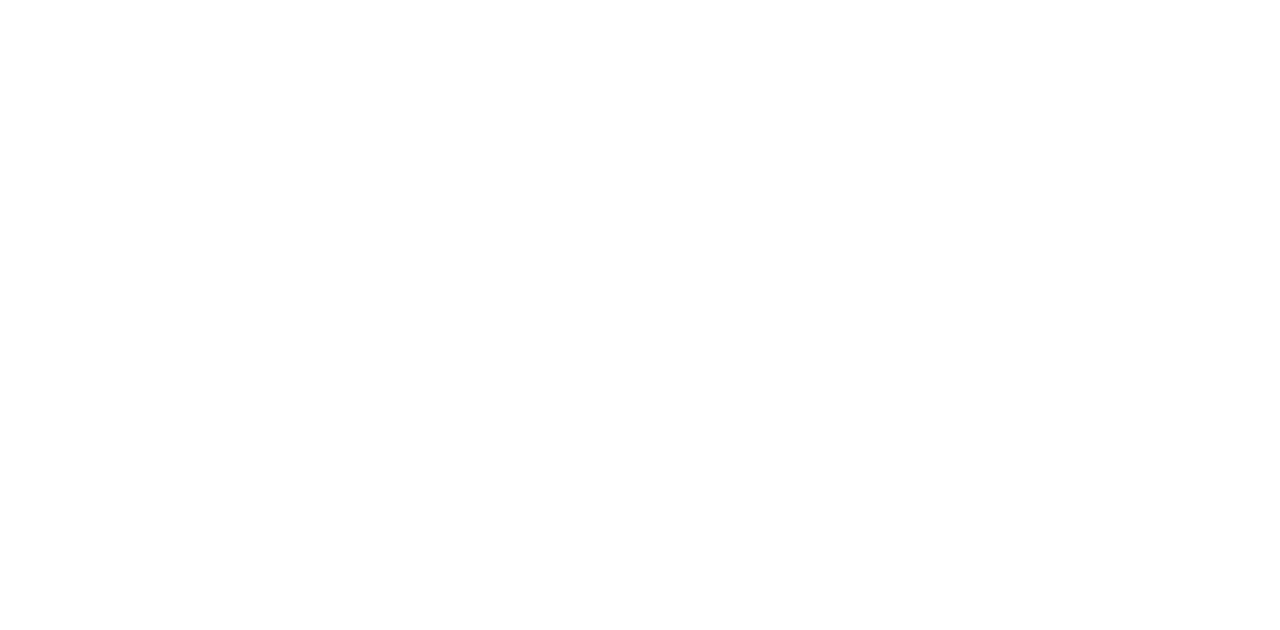
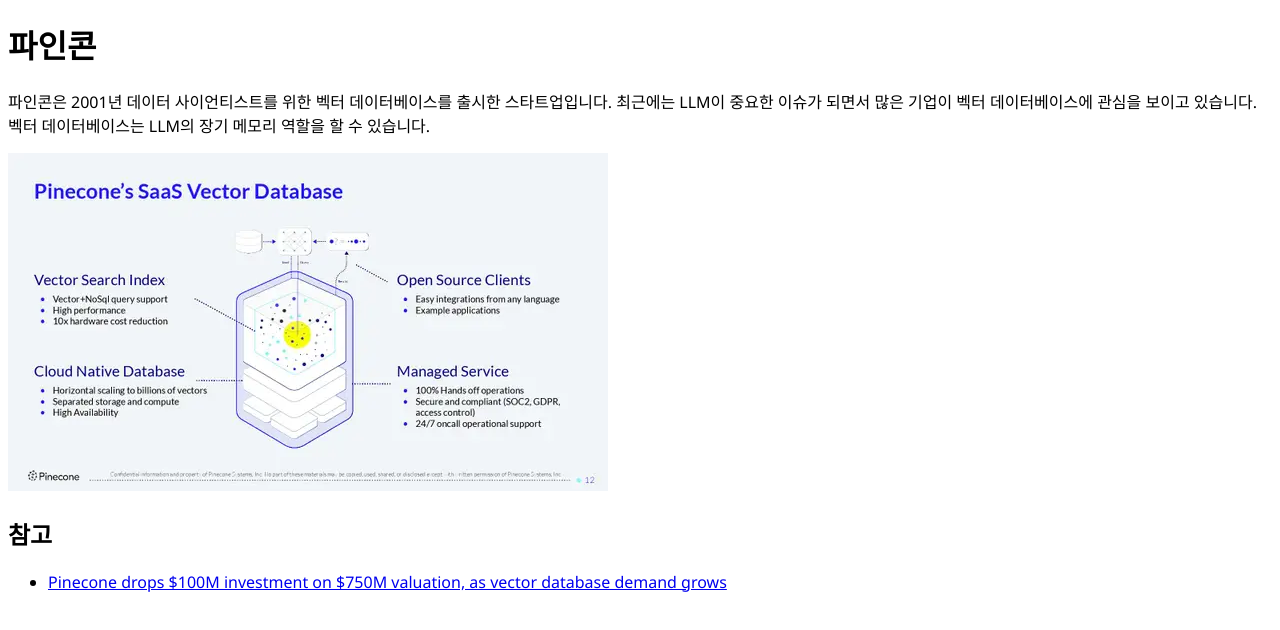
Before and after one commit to marron-b/brown, a Next.js app: page /pinecone/about_pinecone in a window 1280 px wide. Shown: the top 630 px of the page. Built offline with nearby package versions, Linux system fonts and the light colour scheme.

Commit message:
Update about_pinecone.mdx

```diff
--- a/pages/pinecone/about_pinecone.mdx
+++ b/pages/pinecone/about_pinecone.mdx
@@ -2,3 +2,13 @@
 title: 파인콘
 description: 파인콘 스타트업과 벡터 데이터베이스
 ---
+# 파인콘
+파인콘은 2001년 데이터 사이언티스트를 위한 벡터 데이터베이스를 출시한 스타트업입니다.
+최근에는 LLM이 중요한 이슈가 되면서 많은 기업이 벡터 데이터베이스에 관심을 보이고 있습니다. 벡터 데이터베이스는 LLM의 장기 메모리 역할을 할 수 있습니다.
+
+![](/images/pinecone_image_01.webp)
+
+
+
+## 참고
+* [Pinecone drops $100M investment on $750M valuation, as vector database demand grows](https://techcrunch.com/2023/04/27/pinecone-drops-100m-investment-on-750m-valuation-as-vector-database-demand-grows/)
```
